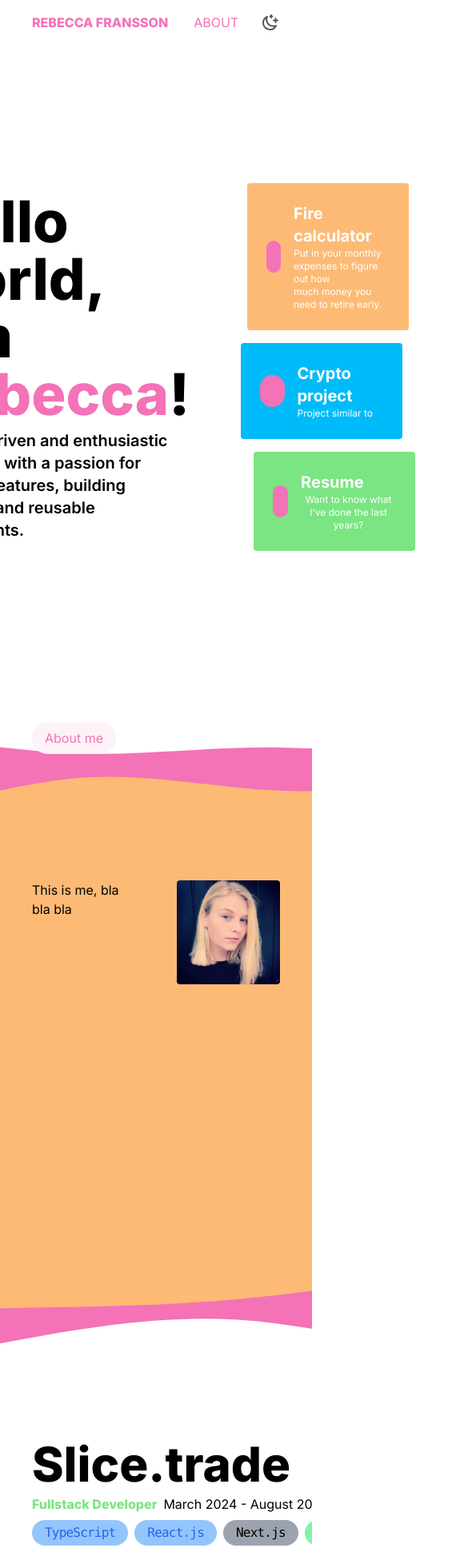
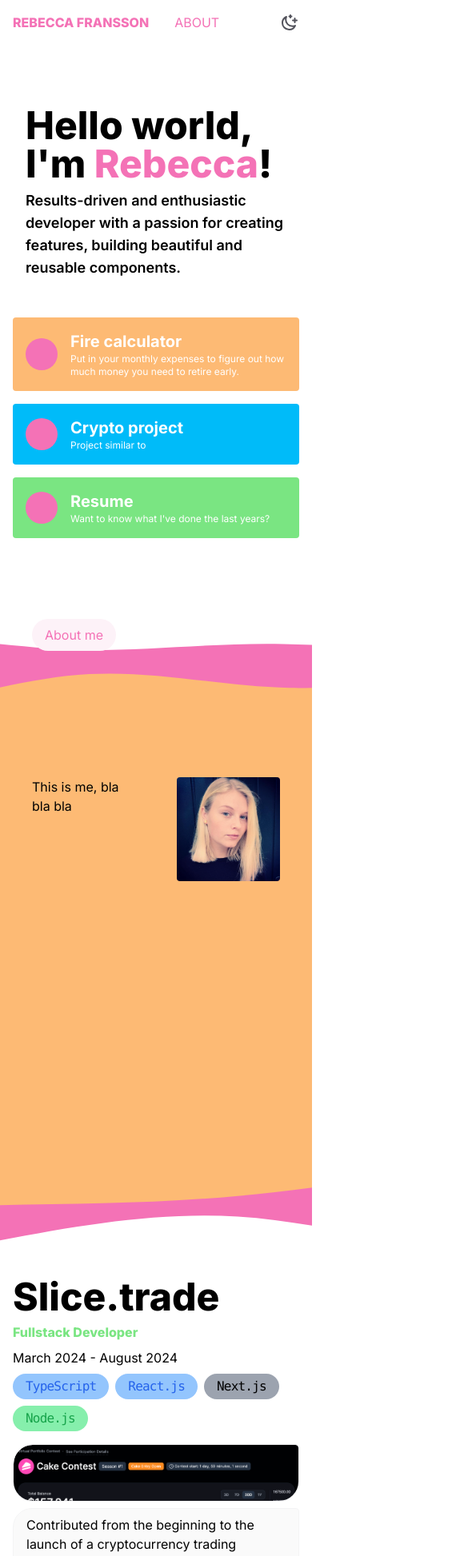
Before and after one commit to RebeccaFransson/portfolio, a Next.js app: page / in a window 390 px wide. Shown: the top 1946 px of the page at 80% size, 585 px wide, since content can reach past the window. Built offline with nearby package versions, Linux system fonts and the light colour scheme.

Commit message:
first fix on mobile view

```diff
--- a/app/_components/avatarOnMousemove.tsx
+++ b/app/_components/avatarOnMousemove.tsx
@@ -7,7 +7,8 @@ export const AvatarOnMouseMove = () => {
   const onMouseMove = (e: MouseEvent) => {
     if (objToMove) {
       const y = e.clientY;
-      const pxToMove = -y / 9;
+      let pxToMove = -y / 9;
+      if (pxToMove < -123) pxToMove = -123;
       objToMove.style.top = `${pxToMove + 70}px`;
     }
   };
--- a/app/_components/floatingBox.tsx
+++ b/app/_components/floatingBox.tsx
@@ -15,7 +15,7 @@ export const FloatingBox = ({
     return (
       <button
         onClick={() => ScrollTo(anchorId)}
-        className={`${className} p-6 rounded transition hover:scale-102 max-w-[460px]`}
+        className={`${className} p-4 sm:p-6 rounded transition hover:scale-102 max-w-[460px]`}
       >
         {children}
       </button>
@@ -23,7 +23,7 @@ export const FloatingBox = ({
   }
   return (
     <div
-      className={`${className} p-6 rounded transition hover:scale-102 max-w-[460px]`}
+      className={`${className} p-4 sm:p-6 rounded transition hover:scale-102 max-w-[460px]`}
     >
       {children}
     </div>
--- a/app/_components/resumeJobContainer.tsx
+++ b/app/_components/resumeJobContainer.tsx
@@ -18,15 +18,14 @@ export const ResumeJobContainer = ({
 }) => {
   const [imageInFocus, setImageInFocus] = useState(false);
   const firstImage = employment.images[0];
-  const restOfImages = employment.images.slice(1);
 
   return (
-    <div className="flex gap-16 w-full justify-between min-h-[550px] snap-always snap-end last:pb-96 first:pt-[200px]">
-      <div className="flex flex-col gap-2 h-full md:min-w-[490px]">
-        <h3 className="text-black dark:text-white font-extrabold text-6xl">
+    <div className="flex sm:flex-row flex-col gap-4 sm:gap-16 w-full justify-start sm:justify-between min-h-[550px] snap-always snap-center sm:snap-end last:mb-[500px] first:pt-[150px] sm:first:pt-[200px]">
+      <div className="flex flex-col gap-2 sm:h-full md:min-w-[490px]">
+        <h3 className="text-black dark:text-white font-extrabold text-5xl sm:text-6xl">
           {employment.company}
         </h3>
-        <div className="flex gap-2">
+        <div className="flex gap-2 flex-wrap">
           <span className="text-green-400 font-extrabold">
             {employment.position}
           </span>
@@ -34,7 +33,7 @@ export const ResumeJobContainer = ({
             {employment.startDate} - {employment.endDate}
           </span>
         </div>
-        <div className="flex gap-2">
+        <div className="flex gap-2 flex-wrap">
           {employment.technologies.map((tech) => (
             <TechnologyBadge key={tech}>{tech}</TechnologyBadge>
           ))}
@@ -66,11 +65,17 @@ export const ResumeJobContainer = ({
         <div
           className={`flex flex-col gap-2 bg-zinc-50 dark:bg-zinc-900 border border-zinc-100 dark:border-zinc-800 rounded-3xl rounded-tr w-fit  ${
             !imageInFocus
-              ? "max-h-[500px] p-6"
-              : "max-h-[65px] hover:max-h-[70px] px-6 py-2"
-          } transition-all cursor-pointer`}
+              ? "py-2 sm:py-6 px-4 sm:px-6"
+              : "px-4 sm:px-6 py-2 hover:py-3"
+          } transition-all cursor-pointer overflow-scroll`}
         >
-          <div className={`h-full overflow-clip `}>
+          <div
+            className={` transition-all ${
+              !imageInFocus
+                ? "max-h-[190px] sm:max-h-[500px] overflow-scroll"
+                : "max-h-[70px]  overflow-clip"
+            }  `}
+          >
             {employment.description}
           </div>
         </div>
--- a/app/layout.tsx
+++ b/app/layout.tsx
@@ -25,8 +25,8 @@ export default function RootLayout({
       <body className={`${inter.className} bg-white dark:bg-black`}>
         <Providers>
           <div className="sticky top-0 z-20 group text-white  bg-white/70 dark:bg-black/70 backdrop-blur-sm">
-            <div className="flex gap-4 justify-between sm:gap-10 items-center flex-wrap py-4 px-10">
-              <div className="flex gap-4">
+            <div className="flex gap-4 justify-between sm:gap-10 items-center flex-wrap py-4 px-4 sm:px-10">
+              <div className="flex gap-4 sm:gap-10">
                 <Link
                   href="/"
                   className="text-pink-400 font-extrabold hover:text-pink-500 cursor-pointer"
--- a/app/page.tsx
+++ b/app/page.tsx
@@ -13,25 +13,25 @@ export default function Home() {
   const skills = resumeJson.skills;
   return (
     <main className="">
-      <div className="flex flex-col gap-4 justify-center items-center w-full min-h-[80vh] p-10 ">
-        <div className="flex gap-12 items-center justify-center py-32">
+      <div className="flex flex-col gap-4 justify-center items-center w-full min-h-[80vh] p-4 sm:p-10 ">
+        <div className="flex flex-col sm:flex-row gap-8 sm:gap-12 items-center justify-center py-4 sm:py-32">
           <div className=" p-4 max-w-[650px]">
             <div className="flex flex-col gap-2 rounded  text-black dark:text-white">
               <div className="flex gap-4 items-center">
-                <h1 className=" font-extrabold text-7xl ">
+                <h1 className=" font-extrabold text-5xl sm:text-7xl ">
                   Hello world, <br />
                   I&apos;m <span className="text-pink-400">Rebecca</span>!
                 </h1>
               </div>
 
-              <p className="font-semibold text-xl">
+              <p className="font-semibold text-lg sm:text-xl">
                 Results-driven and enthusiastic developer with a passion for
                 creating features, building beautiful and reusable components.
               </p>
             </div>
           </div>
           <div className="flex flex-col gap-4 w-full">
-            <FloatingBox className="bg-orange-300 translate-x-2 flex gap-4 items-center">
+            <FloatingBox className="bg-orange-300 sm:translate-x-2 flex gap-4 items-center">
               <div className="bg-pink-400 rounded-full w-10 h-10"></div>
               <div className="flex flex-col text-white dark:text-black">
                 <span className=" font-bold text-xl">Fire calculator</span>
@@ -50,7 +50,7 @@ export default function Home() {
             </FloatingBox>
             <FloatingBox
               anchorId="employmentHistory"
-              className="bg-green-400 translate-x-4 flex gap-4 items-center"
+              className="bg-green-400 sm:translate-x-4 flex gap-4 items-center"
             >
               <div className="bg-pink-400 rounded-full w-10 h-10"></div>
               <div className="flex flex-col text-white dark:text-black">
@@ -100,7 +100,7 @@ export default function Home() {
         </div>
         <div
           id="employmentHistory"
-          className="flex flex-col gap-48 p-10 h-[800px] w-full overflow-y-scroll snap-y snap-mandatory"
+          className="flex flex-col gap-48 p-4 sm:p-10 h-[800px] w-full overflow-y-scroll snap-y snap-mandatory"
         >
           {employmentHistory.map((employment) => (
             <ResumeJobContainer
@@ -116,14 +116,14 @@ export default function Home() {
           />
         </div>
       </div>
-      <div className="flex flex-col gap-4 bg-green-400 w-full pt-0 p-10 ">
-        <h6 className="text-5xl font-extrabold drop-shadow-xl">
+      <div className="flex flex-col gap-8 sm:gap-4 bg-green-400 w-full pt-0 p-10 ">
+        <h6 className="text-4xl sm:text-5xl font-extrabold drop-shadow-xl">
           <span className="text-white/60">That&apos;s </span>
           <span className="text-white/80 ">my story</span>
           <span className="text-white/60">, now it&apos;s </span>
           <span className="text-white ">your turn!</span>
         </h6>
-        <div className="flex gap-4 items-center pl-2 font-mono">
+        <div className="flex flex-col sm:flex-row gap-2 sm:gap-4 items-center pl-2 font-mono">
           <div className="flex gap-2 items-center">
             <Link
               href="mailto:rebeccaellenfransson@gmail.com"
```
